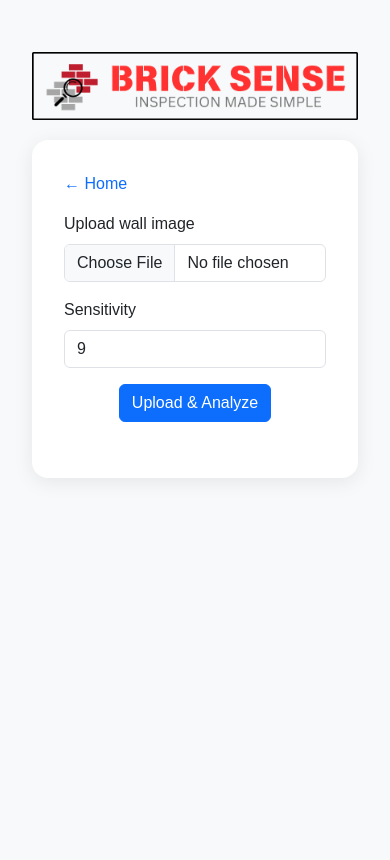
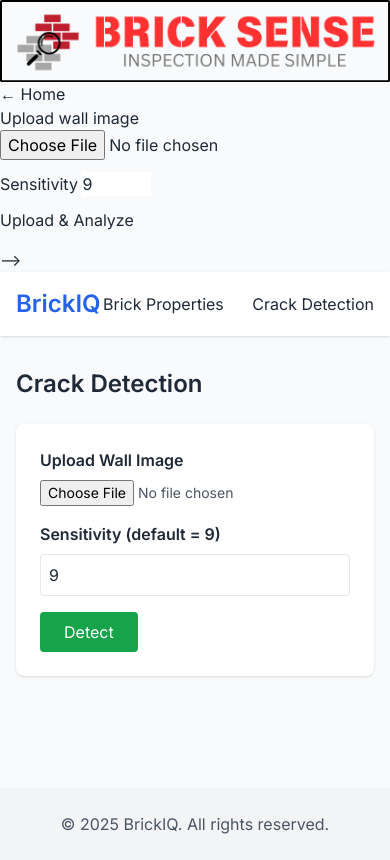
Before and after one commit to talhabtahir/bricksense-railway, a Flask app: page /cracks in a window 390 px wide. Before the commit the page ends 422 px from the top, so only its background shows below. Run offline with Flask 3, Linux system fonts and the light colour scheme; some libraries are stand-ins or nearby versions.

Commit message:
Update cracks.html

```diff
--- a/templates/cracks.html
+++ b/templates/cracks.html
@@ -1,4 +1,4 @@
-<!doctype html>
+<!-- <!doctype html>
 <html lang="en">
 <head>
   <meta charset="utf-8" />
@@ -83,7 +83,7 @@
   </style>
 </head>
 <body>
-
+-->
   <!-- Logo -->
   <img src="{{ url_for('static', filename='BSbasicboxhightran1.png') }}" class="logo" alt="BrickSense Logo">
 
@@ -145,3 +145,51 @@
 
 </body>
 </html>
+ -->
+
+ {% extends "base.html" %}
+{% block content %}
+<h2 class="text-2xl font-bold mb-6">Crack Detection</h2>
+
+<form method="POST" enctype="multipart/form-data" class="bg-white shadow p-6 rounded-lg mb-8">
+  <div class="mb-4">
+    <label class="block mb-2 font-semibold">Upload Wall Image</label>
+    <input type="file" name="file" accept="image/*" class="block w-full text-sm text-gray-600">
+  </div>
+  <div class="mb-4">
+    <label class="block mb-2 font-semibold">Sensitivity (default = 9)</label>
+    <input type="number" name="sensitivity" min="1" max="20" value="9" class="w-full border rounded p-2">
+  </div>
+  <button type="submit" class="bg-green-600 text-white px-6 py-2 rounded hover:bg-green-700">Detect</button>
+</form>
+
+{% if error %}
+  <div class="bg-red-100 text-red-700 p-4 rounded mb-6">{{ error }}</div>
+{% endif %}
+
+{% if predicted_class is defined %}
+  <div class="p-6 bg-white shadow rounded-lg mb-8 text-center">
+    <h3 class="font-bold text-lg mb-2">Prediction Result</h3>
+    <p class="text-xl">Predicted Class: <span class="font-bold text-green-600">{{ predicted_class }}</span></p>
+  </div>
+
+  <div class="grid grid-cols-1 md:grid-cols-2 gap-6">
+    <div class="bg-white p-4 shadow rounded-lg">
+      <h4 class="font-semibold mb-2">Original Image</h4>
+      <img src="{{ url_for('uploaded_file', filename=fname_border) }}" class="rounded shadow">
+    </div>
+    <div class="bg-white p-4 shadow rounded-lg">
+      <h4 class="font-semibold mb-2">Heatmap</h4>
+      <img src="{{ url_for('uploaded_file', filename=fname_heatmap) }}" class="rounded shadow">
+    </div>
+    <div class="bg-white p-4 shadow rounded-lg">
+      <h4 class="font-semibold mb-2">Contours</h4>
+      <img src="{{ url_for('uploaded_file', filename=fname_contours) }}" class="rounded shadow">
+    </div>
+    <div class="bg-white p-4 shadow rounded-lg">
+      <h4 class="font-semibold mb-2">Overlay</h4>
+      <img src="{{ url_for('uploaded_file', filename=fname_overlay) }}" class="rounded shadow">
+    </div>
+  </div>
+{% endif %}
+{% endblock %}
```
